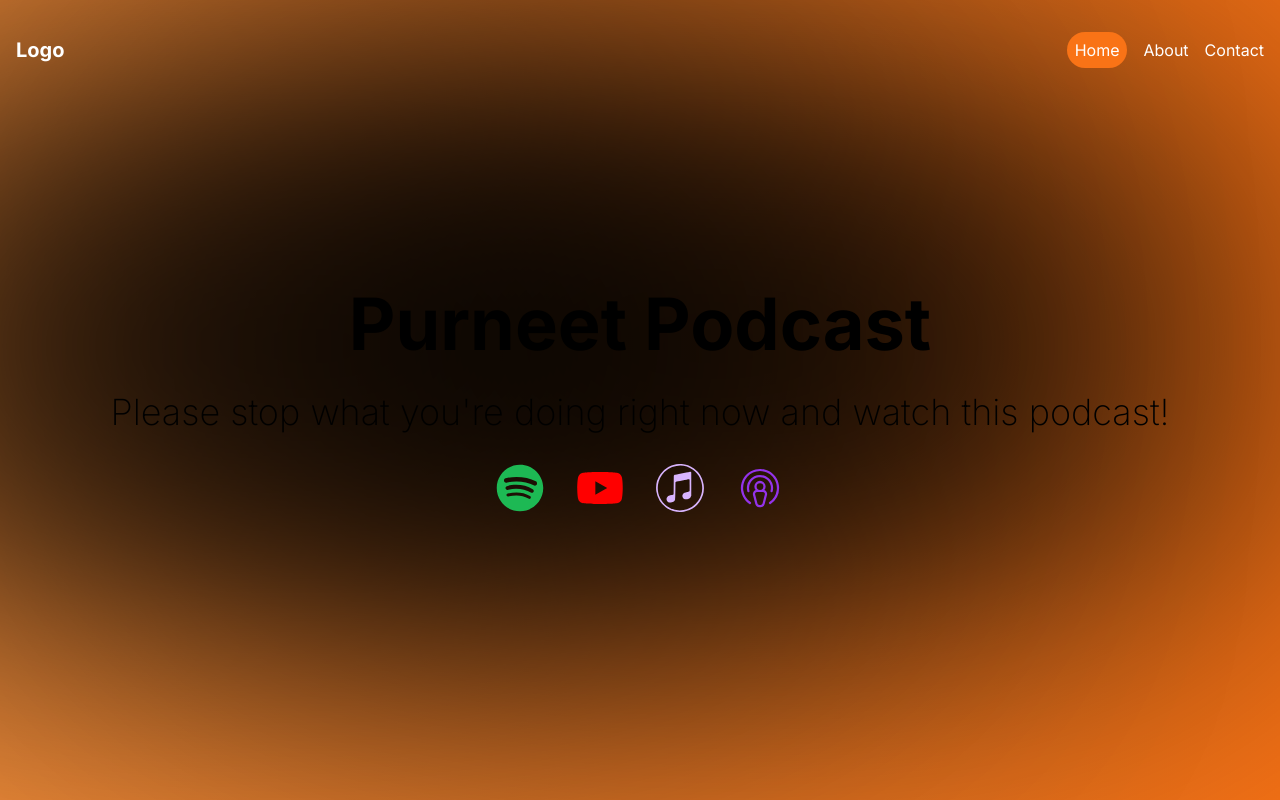
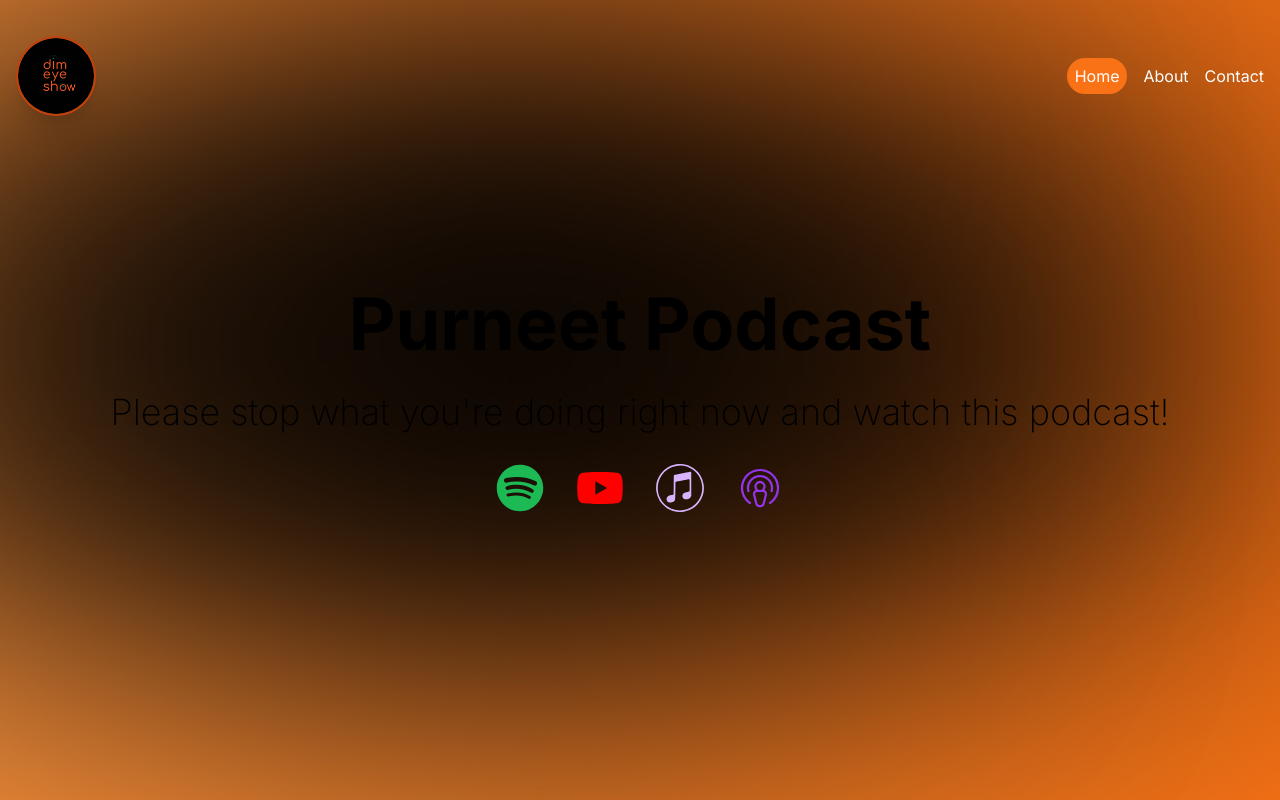
Before and after one commit to BrianBeilby/Purneet-Website, a Next.js app: page / in a window 1280 px wide. Shown: the top 800 px of the page. Built offline with nearby package versions, Linux system fonts and the light colour scheme.

Commit message:
Added logo

```diff
--- a/src/components/Navbar.tsx
+++ b/src/components/Navbar.tsx
@@ -1,7 +1,8 @@
 import React, { useState, useEffect } from 'react';
 import { useActiveSectionContext } from '@/context/active-section-context';
-import Link from 'next/link';
 import { links } from '@/lib/data';
+import Logo from "../../public/Final_Logo.png";
+import Image from "next/image";
 
 interface Link {
   name: string;
@@ -33,7 +34,17 @@ const Navbar: React.FC = () => {
       style={{ top: 0, zIndex: 1000, width: '100%' }}
     >
   <div className="container mx-auto flex justify-between items-center px-4">
-    <div className={`text-xl font-bold ${scrolling ? 'text-black' : 'text-white'}`}>Logo</div>
+    <div className={`text-xl font-bold ${scrolling ? 'text-black' : 'text-white'}`}>
+        <Image
+            src={Logo}
+            alt="Podcast Logo"
+            width="192"
+            height="192"
+            quality="95"
+            priority={true}
+            className="h-20 w-20 rounded-full object-cover border-[0.15rem] border-orange-700 shadow-xl"
+          />
+    </div>
       <div className="space-x-4">
         {links.map((section) => (
               <a
```
Also changed, not shown: public/Final_Logo.png (added).
